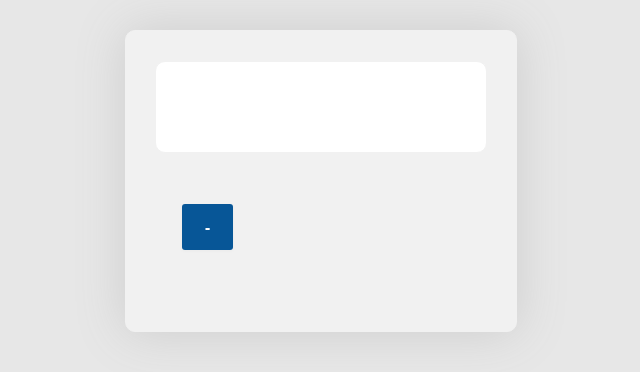
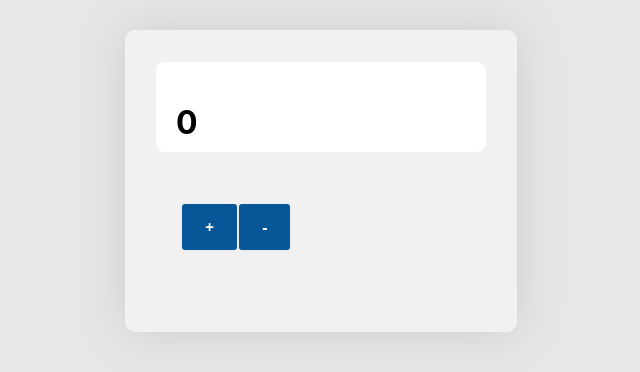
Before and after one commit to aindrajaya/challenge, a React (Create React App) app in the folder chapter4-reactjs/counter/: page / in a window 1280 px wide. Shown: the top 372 px of the page, without its empty margins (319-959 px from the left). Built offline with nearby package versions, Linux system fonts and the light colour scheme.

Commit message:
counter ruben

```diff
--- a/chapter4-reactjs/counter/src/Counter.jsx
+++ b/chapter4-reactjs/counter/src/Counter.jsx
@@ -3,25 +3,27 @@ import React, { Component } from 'react'
 export default class Counter extends Component {
   constructor(props){
     super(props);
-    //Fill this line #1
+    this.state = {
+      count: 0
+    };
   }
 
   increment = () => {
-    //Fill this line #2
+    this.setState({count: this.state.count + 1});
   }
 
   decrement = () => {
-    //Fill this line #3
+    this.setState({count: this.state.count - 1});
   }
 
   render() {
     return (
       <>
         <div className='box'>
-          <h1>{this.props.count}</h1>
+          <h1>{this.state.count}</h1>
         </div>
         <div className='boxCenter'>
-          {/* <button className='button-5' onClick={() => this.incrementss()}>+</button> */}
+          <button className='button-5' onClick={() => this.increment()}>+</button>
           <button className='button-5' onClick={() => this.decrement()}>-</button>
         </div>
       </>
```
